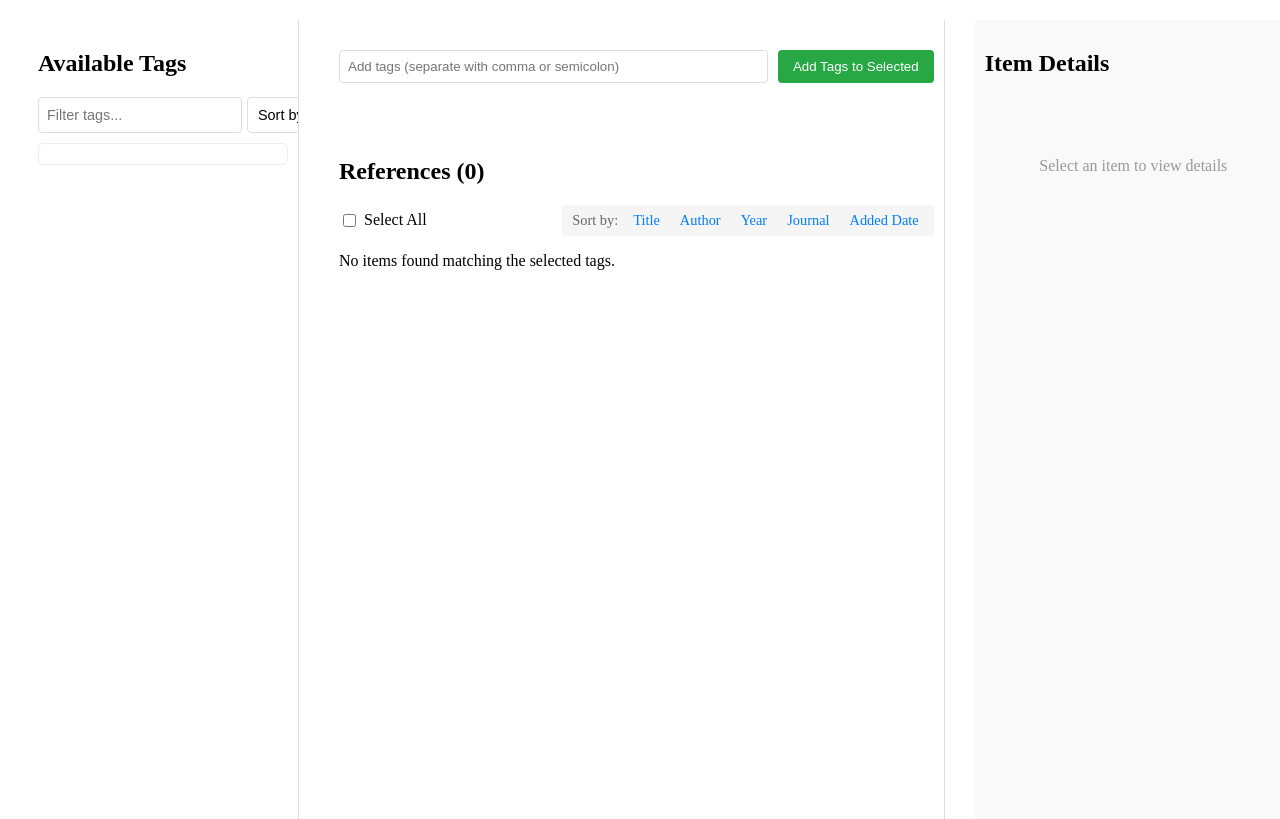
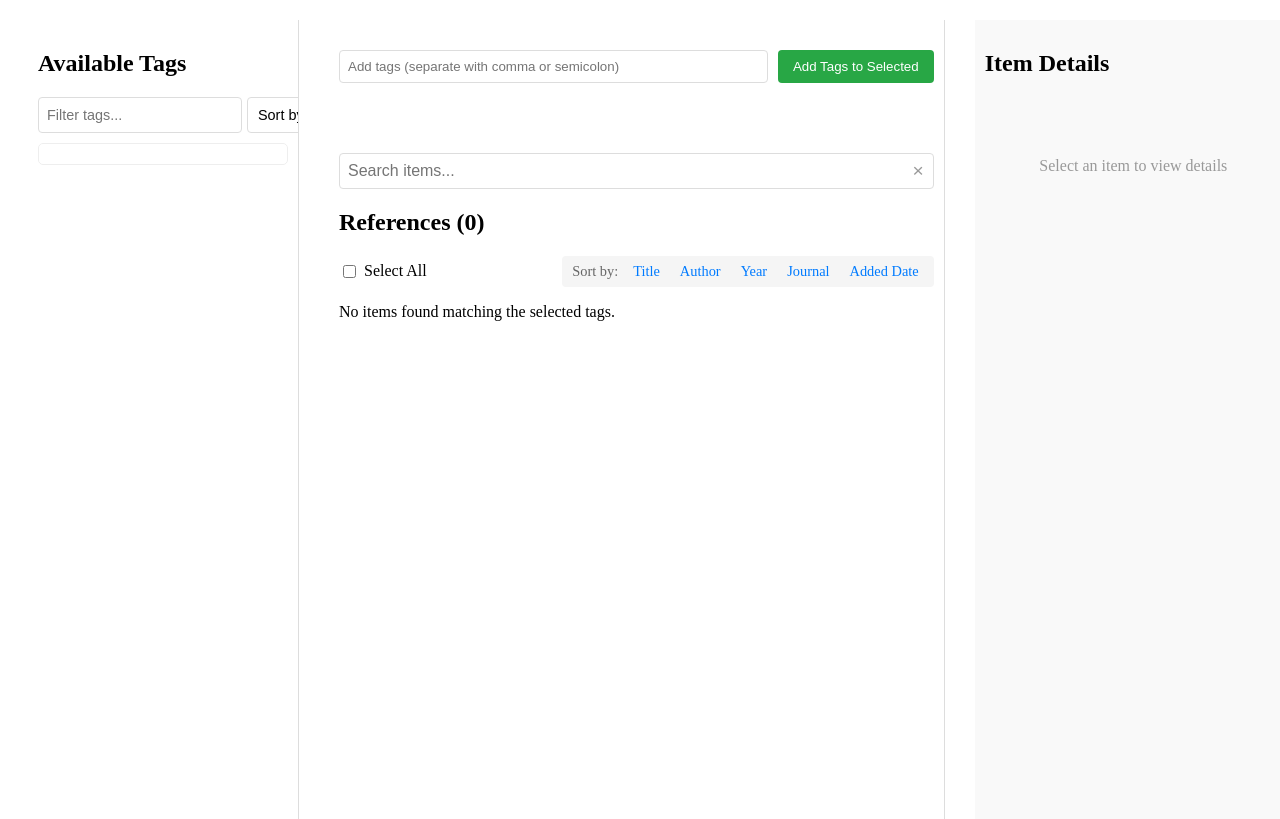
Before and after one commit to herrlich10/zotero-viewer, a Flask app: page / in a window 1280 px wide. Shown: the top 819 px of the page. Run offline with Flask 3, Linux system fonts and the light colour scheme; parts of the project's set-up code (start-up, migrations or seed data) failed here and were passed over.

Commit message:
feat(search): add search functionality for items
Implement a search feature allowing users to filter items by title, author, metadata, tags, and abstract. This includes adding a search input field, a clear button, and dynamic item count updates. The search is case-insensitive and updates in real-time as the user types.

```diff
--- /dev/null
+++ b/static/js/item-search.js
@@ -0,0 +1,75 @@
+// Item search functionality
+document.addEventListener('DOMContentLoaded', function() {
+    // Get the search input element
+    const searchInput = document.getElementById('item-search');
+
+    // Add event listener for input changes
+    searchInput.addEventListener('input', function() {
+        const searchTerm = this.value.toLowerCase().trim();
+        filterItems(searchTerm);
+    });
+
+    // Function to filter items based on search term
+    function filterItems(searchTerm) {
+        // Get all items
+        const items = document.querySelectorAll('.item');
+
+        // If search term is empty, show all items
+        if (!searchTerm) {
+            items.forEach(item => {
+                item.style.display = '';
+            });
+            updateItemCount(items.length);
+            return;
+        }
+
+        let visibleCount = 0;
+
+        // Filter items based on search term
+        items.forEach(item => {
+            // Get all text content from the item
+            const title = item.querySelector('.item-title')?.textContent.toLowerCase() || '';
+            const author = item.querySelector('.item-author')?.textContent.toLowerCase() || '';
+            const metadata = item.querySelector('.item-metadata')?.textContent.toLowerCase() || '';
+            const tags = item.querySelector('.item-tags')?.textContent.toLowerCase() || '';
+
+            // Get abstract from details panel if this is the highlighted item
+            let abstract = '';
+            if (item.classList.contains('highlighted')) {
+                abstract = document.querySelector('.detail-abstract p')?.textContent.toLowerCase() || '';
+            }
+
+            // Combine all text content
+            const allText = `${title} ${author} ${metadata} ${tags} ${abstract}`;
+
+            // Show/hide item based on search term
+            if (allText.includes(searchTerm)) {
+                item.style.display = '';
+                visibleCount++;
+            } else {
+                item.style.display = 'none';
+            }
+        });
+
+        // Update the item count
+        updateItemCount(visibleCount);
+    }
+
+    // Function to update the item count
+    function updateItemCount(count) {
+        const countElement = document.getElementById('item-count');
+        if (countElement) {
+            countElement.textContent = count;
+        }
+    }
+
+    // Add clear search button functionality
+    const clearSearchButton = document.getElementById('clear-search');
+    if (clearSearchButton) {
+        clearSearchButton.addEventListener('click', function() {
+            searchInput.value = '';
+            filterItems('');
+            searchInput.focus();
+        });
+    }
+});
--- a/static/styles.css
+++ b/static/styles.css
@@ -447,3 +447,36 @@ input[type="text"] {
     font-weight: bold;
     background-color: #e9ecef;
 }
+
+/* Add styles for the search box */
+.search-container {
+    display: flex;
+    margin-bottom: 15px;
+    position: relative;
+}
+
+.search-input {
+    flex: 1;
+    padding: 8px 30px 8px 10px;
+    border: 1px solid #ddd;
+    border-radius: 4px;
+    font-size: 1em;
+}
+
+.clear-search-button {
+    position: absolute;
+    right: 10px;
+    top: 50%;
+    transform: translateY(-50%);
+    background: none;
+    border: none;
+    color: #999;
+    font-size: 1.2em;
+    cursor: pointer;
+    padding: 0;
+    line-height: 1;
+}
+
+.clear-search-button:hover {
+    color: #333;
+}
--- a/templates/index.html
+++ b/templates/index.html
@@ -101,7 +101,14 @@
                     <div id="common-tags-list"></div>
                 </div>
 
-                <h2>References ({{ items|length }})</h2>
+                <!-- Add this right after the bulk-controls div and before the common-tags-container -->
+                <div class="search-container">
+                    <input type="text" id="item-search" placeholder="Search items..." class="search-input">
+                    <button id="clear-search" class="clear-search-button" title="Clear search">×</button>
+                </div>
+
+                <!-- Update the References heading to include a dynamic count -->
+                <h2>References (<span id="item-count">{{ items|length }}</span>)</h2>
                 <div class="select-all-container">
                     <input type="checkbox" id="select-all-checkbox">
                     <label for="select-all-checkbox">Select All</label>
@@ -180,5 +187,6 @@
     <script src="{{ url_for('static', filename='js/attachment-handler.js') }}"></script>
     <script src="{{ url_for('static', filename='js/item-details.js') }}"></script>
     <script src="{{ url_for('static', filename='js/item-sorter.js') }}"></script>
+    <script src="{{ url_for('static', filename='js/item-search.js') }}"></script>
 </body>
 </html>
```
